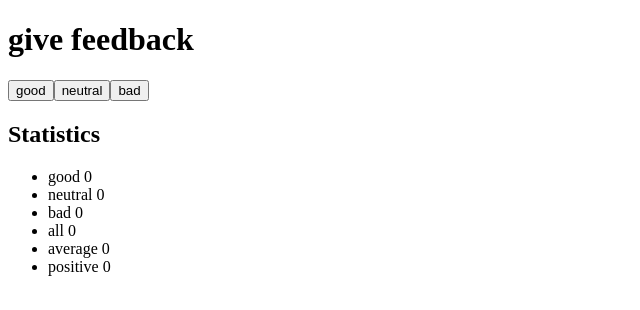
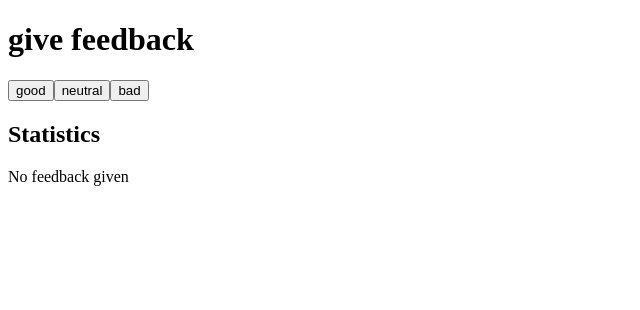
Before and after one commit to j0t4ku/fullstackopen-curse, a React (Vite) app in the folder part1/excercises/: page / in a window 1280 px wide. Shown: the top 310 px of the page, without its empty margins (0-640 px from the left). Built offline with nearby package versions, Linux system fonts and the light colour scheme.

Commit message:
Completed exercice 1.9

```diff
--- a/part1/excercises/src/App.jsx
+++ b/part1/excercises/src/App.jsx
@@ -63,7 +63,9 @@ const App = () => {
         <button type="button" onClick={() => handleClick('bad')}>bad</button>
 
       </div>
-      <Statistics good={good} neutral={neutral} bad={bad} all={all} average={average} positives={positives} />
+
+      < Statistics good={good} neutral={neutral} bad={bad} all={all} average={average} positives={positives} />
+
     </div>
   )
 }
@@ -73,6 +75,7 @@ const Statistics = ({ good, neutral, bad, all, average, positives }) => {
   return <>
     <h2>Statistics</h2>
     <div>
+      {all == 0 ? <p>No feedback given</p> :
         <ul>
           <li> <span>good</span> <span>{good}</span> </li>
           <li> <span>neutral</span> <span>{neutral}</span> </li>
@@ -81,6 +84,7 @@ const Statistics = ({ good, neutral, bad, all, average, positives }) => {
           <li> <span>average</span> <span>{average.toString()}</span> </li>
           <li> <span>positive</span> <span>{positives.toString()}</span> </li>
         </ul>
+      }
     </div>
   </>
 }
```
Lines whose indentation alone changed are shown as unchanged.
